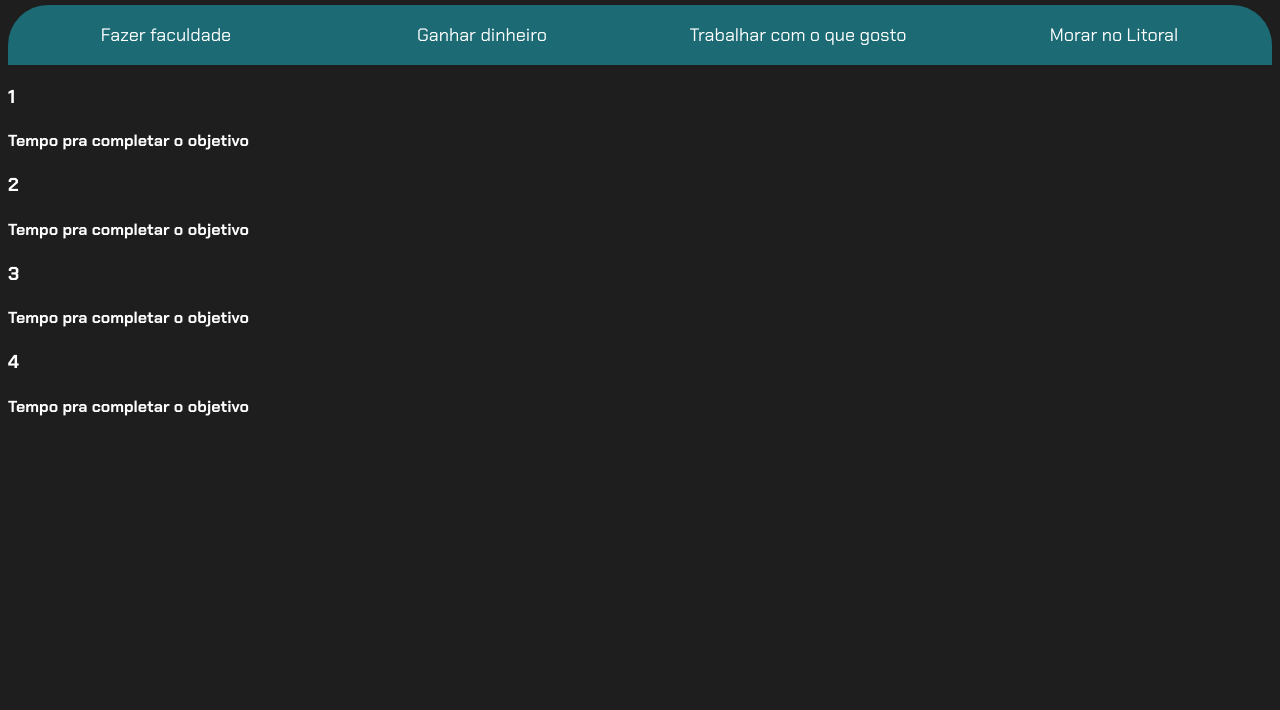
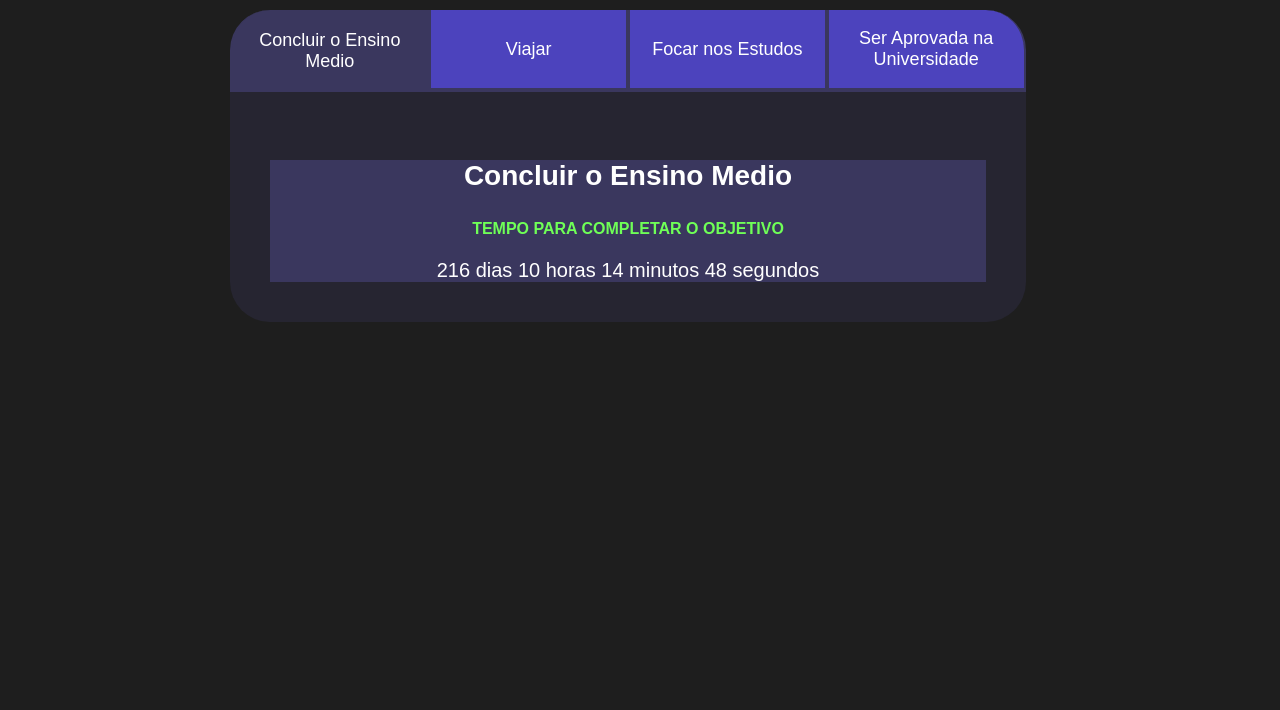
Before and after one commit to RamosAndre/Andre-proj-de-vida, a plain HTML site: page index.html in a window 1280 px wide. Shown: the part 90-800 px from the top of the page. Drawn offline with Linux system fonts and the light colour scheme.

Commit message:
Add files via upload

```diff
--- a/index.html
+++ b/index.html
@@ -1,44 +1,52 @@
 <!DOCTYPE html>
 <html lang="pt-br">
+
 <head>
 <meta charset="UTF-8">
-        <meta http-equiv="X-UA-Compatible" content="IE=edge">
 <meta name="viewport" content="width=device-width, initial-scale=1.0">
-        <title>meus objetivos do ano</title>
+<title>Meus objetivos do ano</title>
 <link rel="stylesheet" href="style.css">
 </head>
 
 <body>
 <section class="conteudo-principal">
-            <h2 class="titulo-principal">Meus objetivos do ano<span>_</span></h2>
+<h2 class="titulo-principal">Meus objetivos do ano<samp>_</samp> </h2>
 
 <div class="conteudo">
 <div class="botoes">
-                        <button class="botao">Fazer faculdade</button>
-                        <button class="botao">Ganhar dinheiro </button>
-                        <button class="botao">Trabalhar com o que gosto</button>
-                        <button class="botao">Morar no Litoral</button>
+<button class="botao ativo">Concluir o Ensino Medio </button>
+<button class="botao">Viajar</button>
+<button class="botao">Focar nos Estudos</button>
+<button class="botao">Ser Aprovada na Universidade</button>
 </div>
+
 <div class="abas-textos">
-                    <div class="aba-conteudo-ativo">
-                        <h3 class="aba-conteudo-titulo-principal">1</h3>
-                        <h4 class="aba-conteudo-titulo-secundario">Tempo pra completar o objetivo</h4>
+<div class="aba-conteudo ativo">
+<h3 class="aba-conteudo-titulo-principal">Concluir o Ensino Medio</h3>
+<h4 class="aba-conteudo-titulo-secundario">Tempo para completar o objetivo</h4>
+<div class="contador"></div>
 </div>
 <div class="aba-conteudo">
-                        <h3 class="aba-conteudo-titulo-principal">2</h3>
-                        <h4 class="aba-conteudo-titulo-secundario">Tempo pra completar o objetivo</h4>
+<h3 class="aba-conteudo-titulo-principal">Viajar</h3>
+<h4 class="aba-conteudo-titulo-secundario">Tempo para completar o objetivo</h4>
+<div class="contador"></div>
 </div>
 <div class="aba-conteudo">
-                        <h3 class="aba-conteudo-titulo-principal">3</h3>
-                        <h4 class="aba-conteudo-titulo-secundario">Tempo pra completar o objetivo</h4>
+<h3 class="aba-conteudo-titulo-principal">Focar nos Estudos</h3>
+<h4 class="aba-conteudo-titulo-secundario">Tempo para completar o objetivo</h4>
+<div class="contador"></div>
 </div>
 <div class="aba-conteudo">
-                        <h3 class="aba-conteudo-titulo-principal">4</h3>
-                        <h4 class="aba-conteudo-titulo-secundario">Tempo pra completar o objetivo</h4>
+<h3 class="aba-conteudo-titulo-principal">Ser Aprovada na Universidade</h3>
+<h4 class="aba-conteudo-titulo-secundario">Tempo para completar o objetivo</h4>
+<div class="contador"></div>
 </div>
 </div>
 </div>
 </section>
 <script src="main.js"></script>
+
+
 </body>
+
 </html>
--- a/main.js
+++ b/main.js
@@ -1,13 +1,55 @@
 const botoes = document.querySelectorAll(".botao");
+const textos = document.querySelectorAll(".aba-conteudo");
 
-for (let i = 0; i < botoes.length; i++){
-    botoes[i].onclick = function(){
+for (let i = 0; i < botoes.length; i++) {
+botoes[i].onclick = function () {
 
-        for(let j = 0; j < botoes.length;j++){
-            botoes[j].classList.remove("ativo");
-        }
+for (let j = 0; j < botoes.length; j++) {
+botoes[j].classList.remove("ativo");
+textos[j].classList.remove("ativo");
+}
 
-        botoes[i].classList.add("ativo");
-        botoes[i].classList.add("ativo");
-            }
+botoes[i].classList.add("ativo");
+textos[i].classList.add("ativo");
 }
+}
+
+const contadores = document.querySelectorAll(".contador");
+const tempoObjetivo1 = new Date("2024-12-13T00:00:00");
+const tempoObjetivo2 = new Date("2024-07-15T00:00:00");
+const tempoObjetivo3 = new Date("2024-04-01T00:00:00");
+const tempoObjetivo4 = new Date("2024-11-20T00:00:00");
+
+const tempos = [tempoObjetivo1,tempoObjetivo2,tempoObjetivo3,tempoObjetivo4];
+
+function calculaTempo (tempoObjetivo){
+let tempoAtual = new Date();
+let tempoFinal = tempoObjetivo - tempoAtual;
+let segundos = Math.floor(tempoFinal/1000);
+let minutos = Math.floor(segundos/60);
+let horas = Math.floor(minutos/60);
+let dias = Math.floor(horas/24);
+
+segundos %= 60;
+minutos %= 60;
+horas %= 24;
+
+if (tempoFinal>0){
+return dias + " dias " + horas + " horas " + minutos + " minutos " + segundos + " segundos ";
+} else {
+return "Meta Concluída"
+
+}
+}
+
+function atualizaCronometro(){
+for(let i=0; i<contadores.length; i++){
+contadores[i].textContent = calculaTempo(tempos[i]);
+}
+}
+function comecaCronometro(){
+atualizaCronometro();
+setInterval(atualizaCronometro, 1000);
+}
+
+comecaCronometro();
--- a/style.css
+++ b/style.css
@@ -1,18 +1,20 @@
-@import url('https://fonts.googleapis.com/css2?family=Chakra+Petch:ital,wght@0,300;0,400;0,500;0,600;0,700;1,300;1,400;1,500;1,600;1,700&display=swap');
-
 :root{
 --cor-de-fundo: #1E1E1E;
-    --rosa: #00d9ff;
-    --azul: #fbff00;
-    --botão-ativo:#c020c0;
-    --botao-inativo:#1b6a74;
+--verde: #6FFF57;
 --branco: #FFFFFF;
+--botao-ativo: #3A375E;
+--botao-inativo: #4C43BD;
+--texto-fundo: rgba(58,55,94,0.3);
 }
 
 body{
 background-color: var(--cor-de-fundo);
 color: var(--branco);
-    font-family: "Chakra Petch", sans-serif;
+font-family: "Chakra Pecth", sans-serif;
+}
+
+.titulo-principal span {
+color: var(--verde);
 }
 
 .titulo-principal{
@@ -21,12 +23,18 @@ body{
 font-size: 32px;
 }
 
-.titulo-principal span{
-    color: var(--botao-inativo)
+.conteudo-principal{
+display: flex;
+flex-direction: column;
+justify-content: center;
+align-items: center;
+max-width: 1240px;
+width: 100%;
+margin: 0;
 }
 
 .botao{
-    font-family: 'Chakra Petch', sans-serif;
+font-family: "Chakra Perch", sans-serif;
 background-color: var(--botao-inativo);
 color: var(--branco);
 display: flex;
@@ -41,35 +49,57 @@ body{
 border-top: none;
 }
 
+
 .botao:first-child{
 border-radius: 40px 40px 0 0;
-
-}
-
-.botao:last-child{
-    border-radius: 0 0 40px 40px;
 }
 
 .botoes{
 display: block;
-
 }
 
 .ativo{
 background-color: var(--botao-ativo);
-    border-bottom: 2px solid var(--rosa);
+border-bottom: var(--verde);
 }
 
-@media screen and (min-width: 768px){
+.abas-textos{
+background-color: var(--texto-fundo);
+padding: 40px;
+border-radius: 0 0 40px 40px;
+}
+.aba-conteudo.ativo{
+display:block;
+}
+
+.aba-conteudo{
+display: none;
+}
+
+.aba-conteudo-titulo-principal{
+font-size: 28px;
+text-align: center;
+}
+.aba-conteudo-titulo-secundario{
+text-align: center;
+color: var(--verde);
+text-transform: uppercase;
+}
+
+.contador{
+font-size: 20px;
+text-align: center;
+}
+
+
+@media screen and (min-width: 768px) {
 .botoes{
 display: flex;
-
 }
-
 .botao:first-child{
-        border-radius: 40px 0 0 0;}
-
+border-radius: 40px 0 0 0;
+}
 .botao:last-child{
-        border-radius: 0 40px 0 0;
+border-radius: 0 40px 0 0 ;
 }
 }
```
Lines whose indentation alone changed are shown as unchanged.
